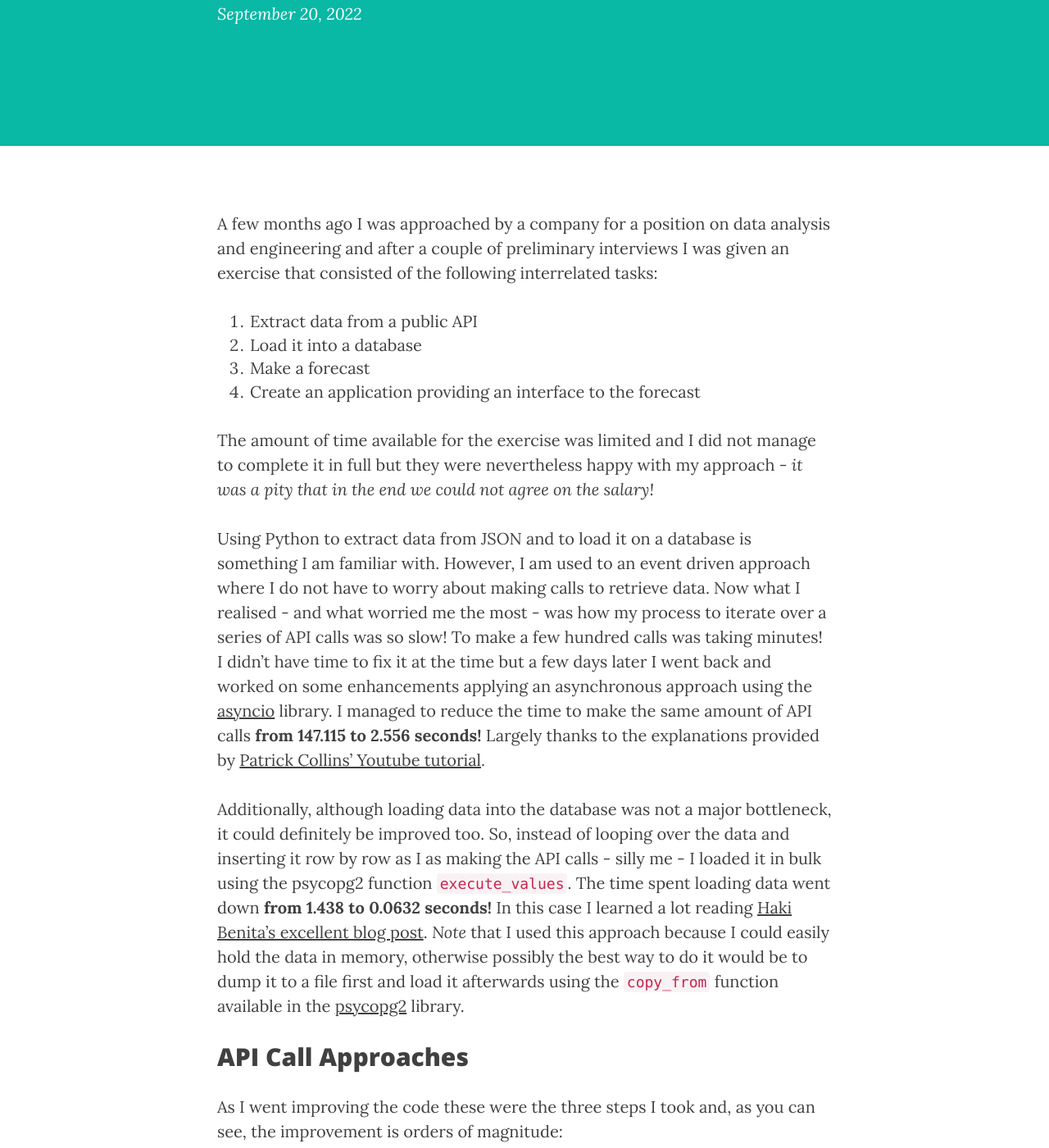
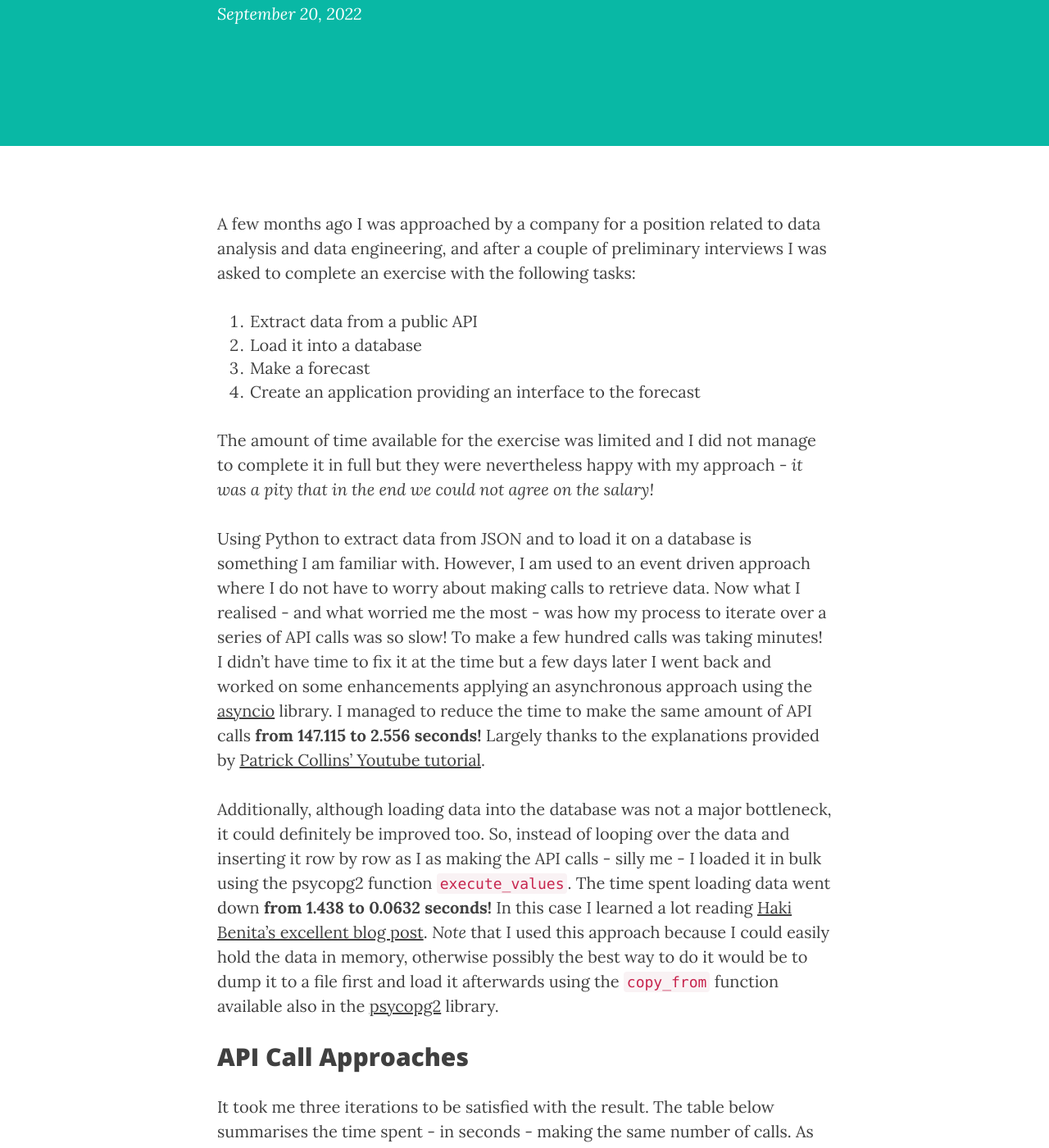
Before and after one commit to jcarlosmayo/jcarlosmayo.github.io, a Jekyll site: the page built from _posts/2022-09-23-python-API-asynchronous-ETL-with-asyncio.markdown, in a window 1280 px wide and 1400 px high, scrolled down 391 px. Shown: the whole window at 82% size. Built offline with Jekyll 4.4.1, drawn with Linux system fonts in a browser that asks for light colours; nearby versions of some CDN libraries; some of the changed text lies outside the part shown.

Commit message:
Post - API API ETL process with asyncio

```diff
--- a/_posts/2022-09-23-python-API-asynchronous-ETL-with-asyncio.markdown
+++ b/_posts/2022-09-23-python-API-asynchronous-ETL-with-asyncio.markdown
@@ -7,7 +7,7 @@
 header-img: "img/post-default-bg.png"
 ---
 
-A few months ago I was approached by a company for a position on data analysis and engineering and after a couple of preliminary interviews I was given an exercise that consisted of the following interrelated tasks:
+A few months ago I was approached by a company for a position related to data analysis and data engineering, and after a couple of preliminary interviews I was asked to complete an exercise with the following tasks:
 
 1. Extract data from a public API
 2. Load it into a database
@@ -18,11 +18,11 @@
 
 Using Python to extract data from JSON and to load it on a database is something I am familiar with. However, I am used to an event driven approach where I do not have to worry about making calls to retrieve data. Now what I realised - and what worried me the most - was how my process to iterate over a series of API calls was so slow! To make a few hundred calls was taking minutes! I didn't have time to fix it at the time but a few days later I went back and worked on some enhancements applying an asynchronous approach using the <a target="_blank" href="https://docs.python.org/3/library/asyncio.html">asyncio</a> library. I managed to reduce the time to make the same amount of API calls **from 147.115 to 2.556 seconds!** Largely thanks to the explanations provided by <a target="_blank" href="https://www.youtube.com/watch?v=nFn4_nA_yk8&t=102s">Patrick Collins' Youtube tutorial</a>.
 
-Additionally, although loading data into the database was not a major bottleneck, it could definitely be improved too. So, instead of looping over the data and inserting it row by row as I as making the API calls - silly me - I loaded it in bulk using the psycopg2 function `execute_values`. The time spent loading data went down **from 1.438 to 0.0632 seconds!** In this case I learned a lot reading <a target="_blank" href="https://hakibenita.com/fast-load-data-python-postgresql">Haki Benita's excellent blog post</a>. *Note* that I used this approach because I could easily hold the data in memory, otherwise possibly the best way to do it would be to dump it to a file first and load it afterwards using the `copy_from` function available in the <a target="_blank" href="https://www.psycopg.org/docs/index.html">psycopg2</a> library.
+Additionally, although loading data into the database was not a major bottleneck, it could definitely be improved too. So, instead of looping over the data and inserting it row by row as I as making the API calls - silly me - I loaded it in bulk using the psycopg2 function `execute_values`. The time spent loading data went down **from 1.438 to 0.0632 seconds!** In this case I learned a lot reading <a target="_blank" href="https://hakibenita.com/fast-load-data-python-postgresql">Haki Benita's excellent blog post</a>. *Note* that I used this approach because I could easily hold the data in memory, otherwise possibly the best way to do it would be to dump it to a file first and load it afterwards using the `copy_from` function available also in the <a target="_blank" href="https://www.psycopg.org/docs/index.html">psycopg2</a> library.
 
 ## API Call Approaches
 
-As I went improving the code these were the three steps I took and, as you can see, the improvement is orders of magnitude:
+It took me three iterations to be satisfied with the result. The table below summarises the time spent - in seconds - making the same number of calls. As you can see, the end result is more than an order of magnitude better than the initial approach:
 
 |                    |365 API calls |
 |--------------------|-------------:|
```
